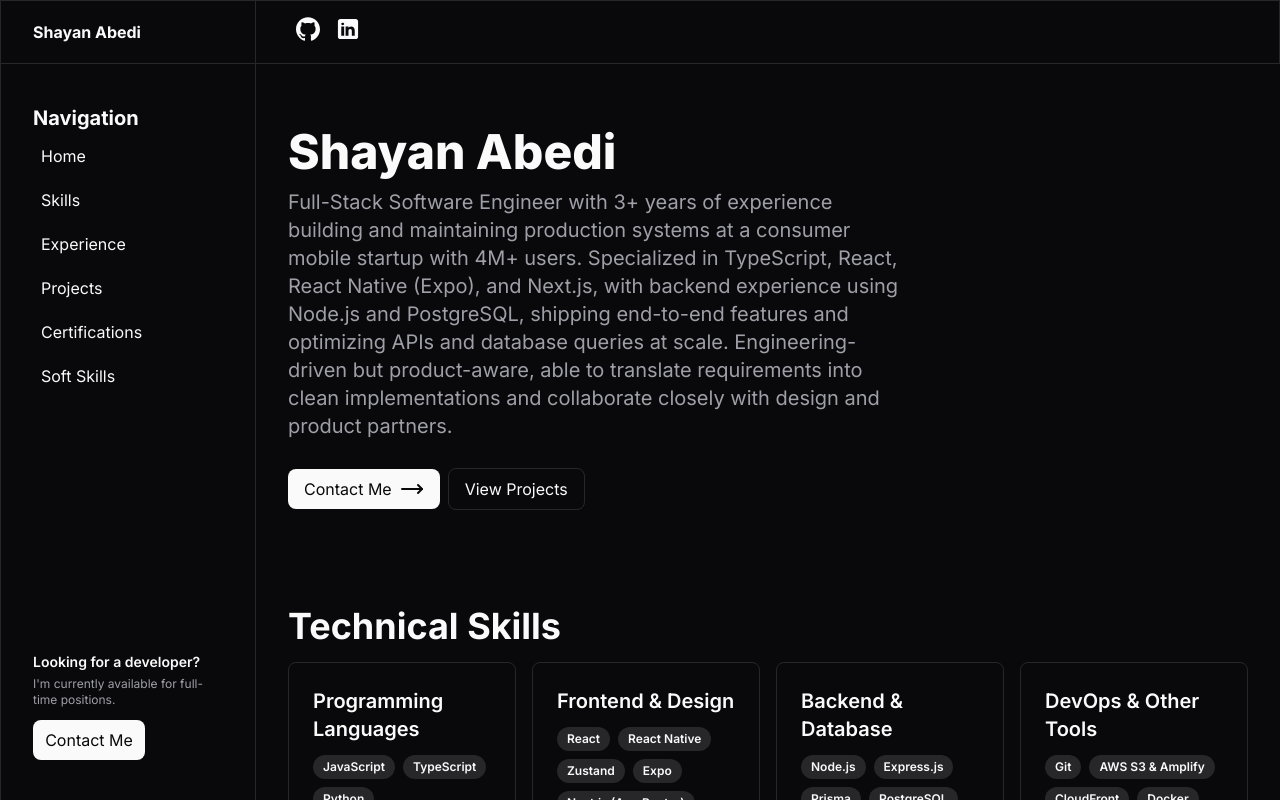
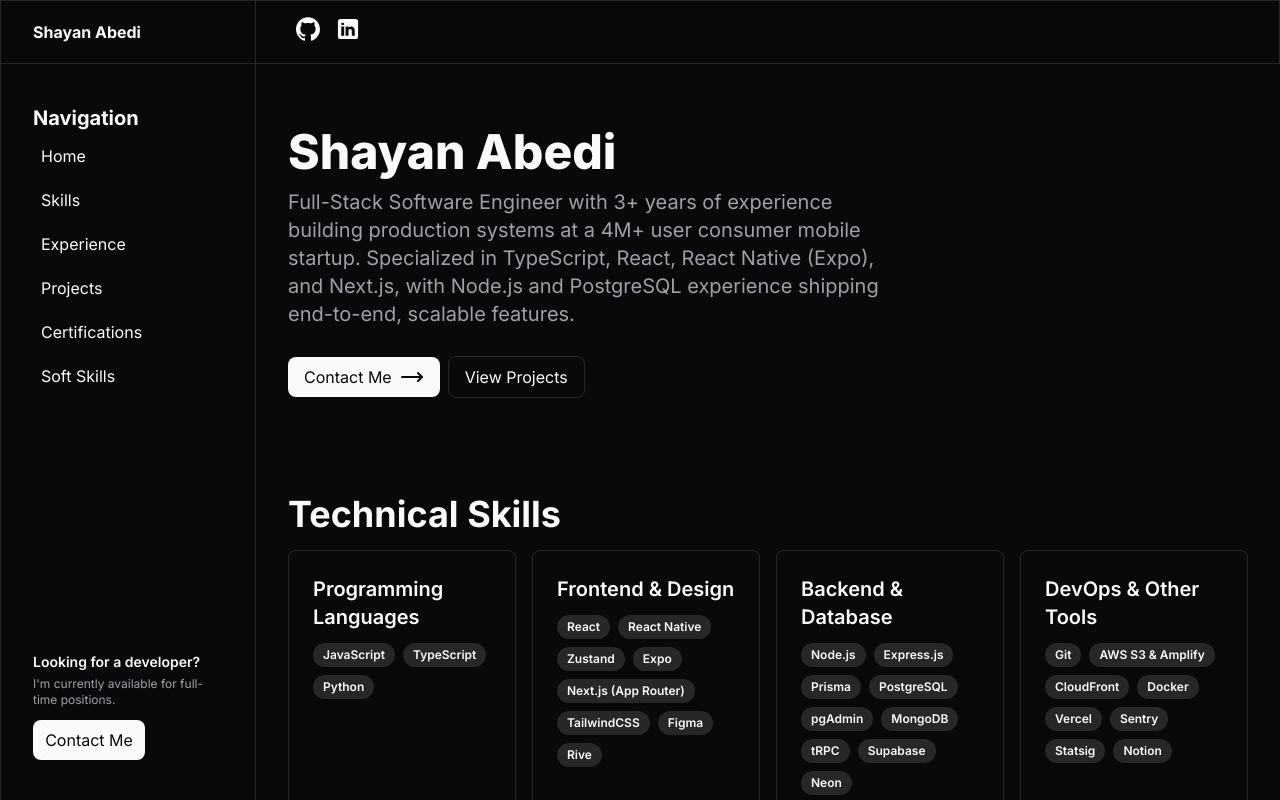
Before and after one commit to shayanabedi98/2025-portfolio, a React (Vite) app: page / in a window 1280 px wide. Shown: the top 800 px of the page. Built offline with nearby package versions, Linux system fonts and the light colour scheme.

Commit message:
bio update

```diff
--- a/src/components/Home.tsx
+++ b/src/components/Home.tsx
@@ -7,14 +7,10 @@ export default function Home() {
       <ScrollTo targetId="home" />
       <h1 className="text-5xl font-extrabold">Shayan Abedi</h1>
       <p className="text-lg sm:text-xl max-w-[620px] w-full text-neutral">
-        Full-Stack Software Engineer with 3+ years of experience building and
-        maintaining production systems at a consumer mobile startup with 4M+
-        users. Specialized in TypeScript, React, React Native (Expo), and
-        Next.js, with backend experience using Node.js and PostgreSQL, shipping
-        end-to-end features and optimizing APIs and database queries at scale.
-        Engineering-driven but product-aware, able to translate requirements
-        into clean implementations and collaborate closely with design and
-        product partners.
+        Full-Stack Software Engineer with 3+ years of experience building
+        production systems at a 4M+ user consumer mobile startup. Specialized in
+        TypeScript, React, React Native (Expo), and Next.js, with Node.js and
+        PostgreSQL experience shipping end-to-end, scalable features.
       </p>
       <div className="flex items-center gap-2 mt-4">
         <a href="#contact">
```
